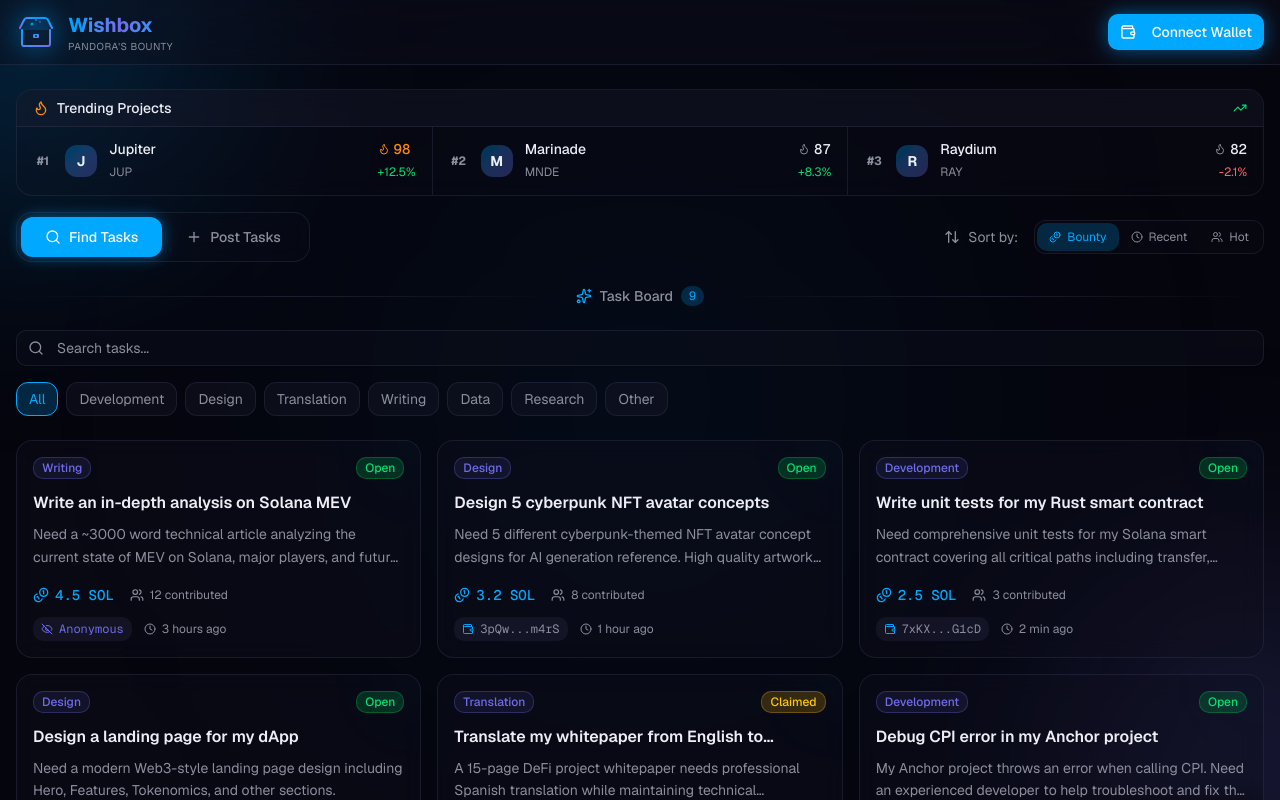
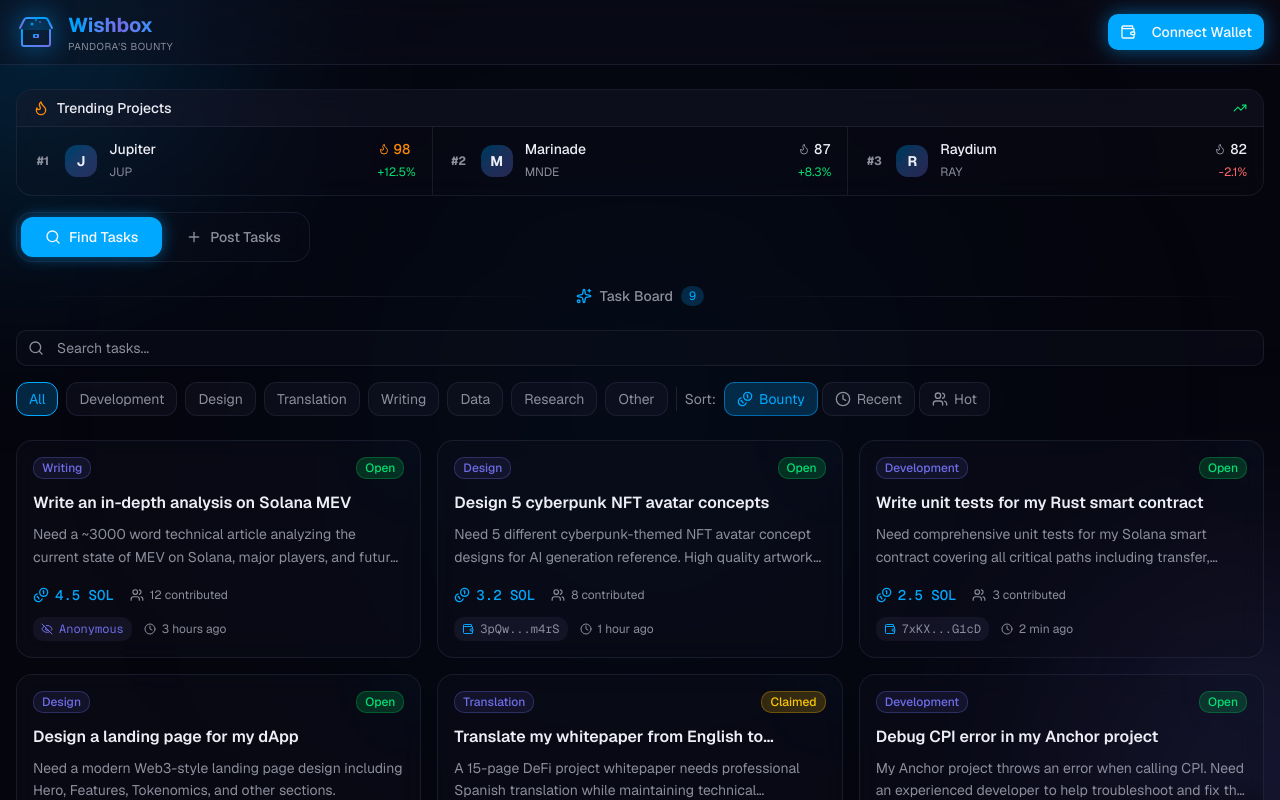
Before and after one commit to futureclover87/wishbox-solana, a Next.js app: page / in a window 1280 px wide. Shown: the top 800 px of the page. Built offline with nearby package versions, Linux system fonts and the light colour scheme.

Commit message:
refactor: integrate sort controls into unified filter bar\n\nMove sort controls to RecentWishes component at same level as category filters.

```diff
--- a/app/page.tsx
+++ b/app/page.tsx
@@ -266,54 +266,16 @@ export default function WishboxPage() {
               </span>
             </button>
           </div>
-
-          {/* Sort Options - Only for Implementer Tab */}
-          {activeTab === "implementer" && (
-            <div className="flex items-center gap-2">
-              <ArrowUpDown className="size-4 text-muted-foreground" />
-              <span className="text-sm text-muted-foreground mr-2">Sort by:</span>
-              <div className="flex rounded-lg border border-glass-border bg-glass-bg/50 p-0.5">
-                <button
-                  onClick={() => setSortBy("reward")}
-                  className={`flex items-center gap-1.5 rounded-md px-3 py-1.5 text-xs transition-all ${
-                    sortBy === "reward"
-                      ? "bg-primary/20 text-primary"
-                      : "text-muted-foreground hover:text-foreground"
-                  }`}
-                >
-                  <Coins className="size-3" />
-                  Bounty
-                </button>
-                <button
-                  onClick={() => setSortBy("time")}
-                  className={`flex items-center gap-1.5 rounded-md px-3 py-1.5 text-xs transition-all ${
-                    sortBy === "time"
-                      ? "bg-primary/20 text-primary"
-                      : "text-muted-foreground hover:text-foreground"
-                  }`}
-                >
-                  <Clock className="size-3" />
-                  Recent
-                </button>
-                <button
-                  onClick={() => setSortBy("contributors")}
-                  className={`flex items-center gap-1.5 rounded-md px-3 py-1.5 text-xs transition-all ${
-                    sortBy === "contributors"
-                      ? "bg-primary/20 text-primary"
-                      : "text-muted-foreground hover:text-foreground"
-                  }`}
-                >
-                  <Users className="size-3" />
-                  Hot
-                </button>
-              </div>
-            </div>
-          )}
         </div>
 
         {/* Content based on active tab */}
         {activeTab === "implementer" ? (
-          <RecentWishes wishes={sortedWishes} onWishClick={handleWishClick} />
+          <RecentWishes
+            wishes={sortedWishes}
+            onWishClick={handleWishClick}
+            sortBy={sortBy}
+            onSortChange={setSortBy}
+          />
         ) : (
           <RequesterView onCreateClick={() => setIsCreateSheetOpen(true)} wishes={wishes} />
         )}
--- a/components/wishbox/recent-wishes.tsx
+++ b/components/wishbox/recent-wishes.tsx
@@ -1,18 +1,20 @@
 "use client";
 
 import { WishCard, type Wish } from "./wish-card";
-import { Sparkles, Search } from "lucide-react";
+import { Sparkles, Search, Coins, Clock, Users } from "lucide-react";
 import { Input } from "@/components/ui/input";
 import { useState } from "react";
 
 interface RecentWishesProps {
   wishes: Wish[];
   onWishClick: (wish: Wish) => void;
+  sortBy?: "reward" | "time" | "contributors";
+  onSortChange?: (sort: "reward" | "time" | "contributors") => void;
 }
 
 const categoryFilters = ["All", "Development", "Design", "Translation", "Writing", "Data", "Research", "Other"];
 
-export function RecentWishes({ wishes, onWishClick }: RecentWishesProps) {
+export function RecentWishes({ wishes, onWishClick, sortBy = "reward", onSortChange }: RecentWishesProps) {
   const [searchQuery, setSearchQuery] = useState("");
   const [activeCategory, setActiveCategory] = useState("All");
 
@@ -52,6 +54,8 @@ export function RecentWishes({ wishes, onWishClick }: RecentWishesProps) {
           />
         </div>
 
+        {/* Category Filters and Sort Controls */}
+        <div className="flex flex-wrap items-center gap-2">
           {/* Category Filters */}
           <div className="flex flex-wrap gap-2">
             {categoryFilters.map((cat) => (
@@ -67,6 +71,50 @@ export function RecentWishes({ wishes, onWishClick }: RecentWishesProps) {
                 {cat}
               </button>
             ))}
+          </div>
+
+          {/* Divider */}
+          <div className="h-6 w-px bg-border" />
+
+          {/* Sort Controls */}
+          <div className="flex items-center gap-2">
+            <span className="text-sm text-muted-foreground">Sort:</span>
+            <div className="flex gap-1">
+              <button
+                onClick={() => onSortChange?.("reward")}
+                className={`flex items-center gap-1.5 rounded-md px-3 py-1.5 text-sm transition-all ${
+                  sortBy === "reward"
+                    ? "bg-primary/20 text-primary border border-primary/50"
+                    : "border border-glass-border bg-secondary/30 text-muted-foreground hover:border-primary/50"
+                }`}
+              >
+                <Coins className="size-4" />
+                Bounty
+              </button>
+              <button
+                onClick={() => onSortChange?.("time")}
+                className={`flex items-center gap-1.5 rounded-md px-3 py-1.5 text-sm transition-all ${
+                  sortBy === "time"
+                    ? "bg-primary/20 text-primary border border-primary/50"
+                    : "border border-glass-border bg-secondary/30 text-muted-foreground hover:border-primary/50"
+                }`}
+              >
+                <Clock className="size-4" />
+                Recent
+              </button>
+              <button
+                onClick={() => onSortChange?.("contributors")}
+                className={`flex items-center gap-1.5 rounded-md px-3 py-1.5 text-sm transition-all ${
+                  sortBy === "contributors"
+                    ? "bg-primary/20 text-primary border border-primary/50"
+                    : "border border-glass-border bg-secondary/30 text-muted-foreground hover:border-primary/50"
+                }`}
+              >
+                <Users className="size-4" />
+                Hot
+              </button>
+            </div>
+          </div>
         </div>
       </div>
 
```
Lines whose indentation alone changed are shown as unchanged.
